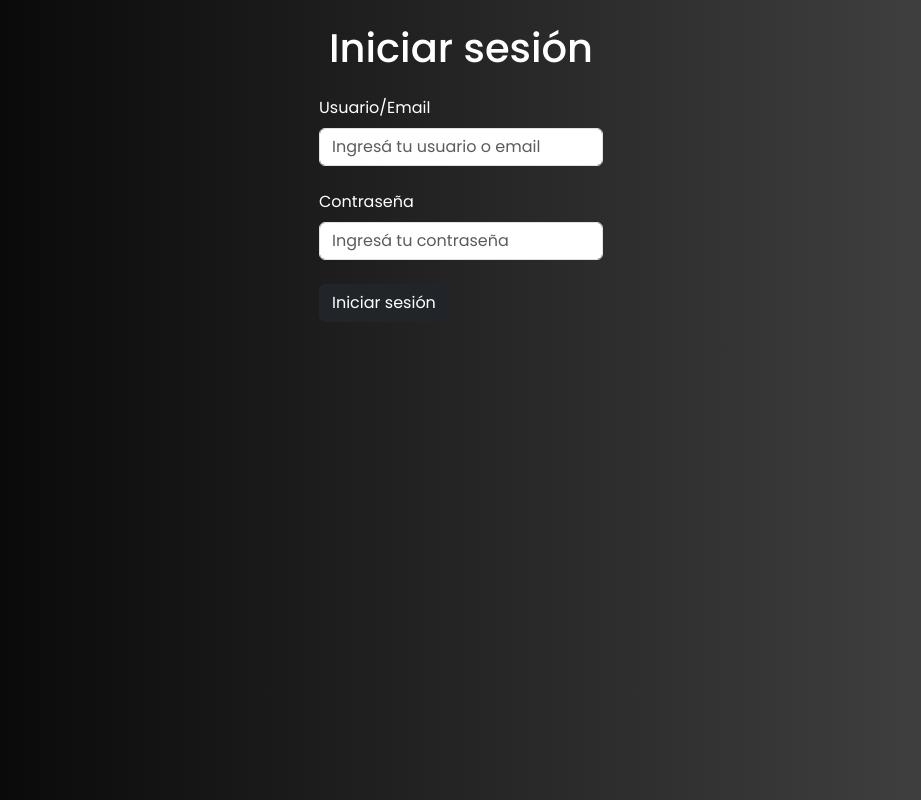
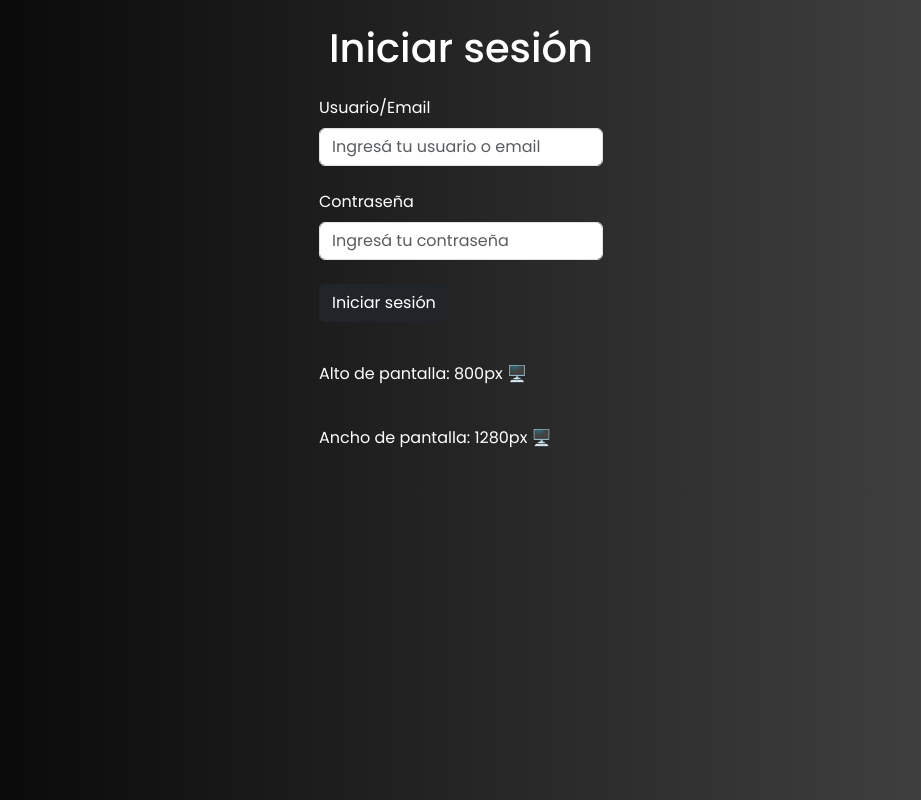
Before and after one commit to FabriLat/TPI-Lab3-2024, a React (Vite) app in the folder CinemaProyect/: page /login in a window 1280 px wide. Shown: the whole page, without its empty margins (179-1100 px from the left). Built offline with nearby package versions, Linux system fonts and the light colour scheme; no server answers.

Commit message:
agregado de custom hook useWindowSize a LogIn

```diff
--- a/CinemaProyect/src/components/adminMoviesDashboard/AdminMoviesDashboard.jsx
+++ b/CinemaProyect/src/components/adminMoviesDashboard/AdminMoviesDashboard.jsx
@@ -4,7 +4,7 @@ import PropTypes from "prop-types";
 import AdminNavBar from "../adminNavBar/AdminNavBar";
 import DeleteMovieModal from "./deleteMovieModal/DeleteMovieModal";
 import AddMovieModal from "./addMovieModal/AddMovieModal";
-import ModifyMovieModal from "./modifyMovieModal/modifyMovieModal";
+import ModifyMovieModal from "./modifyMovieModal/ModifyMovieModal";
 
 const AdminMoviesDashboard = ({
   movies,
--- a/CinemaProyect/src/components/logIn/LogIn.jsx
+++ b/CinemaProyect/src/components/logIn/LogIn.jsx
@@ -4,10 +4,12 @@ import { useNavigate } from "react-router-dom";
 import { useRef, useState, useContext } from "react";
 import { Modal } from "react-bootstrap";
 import { UserContext } from "../../services/authentication/user.context";
+import useWindowSize from "../../custom/useWindowSize";
 
 const LogIn = ({ users }) => {
   console.log("Renderizando LogIn");
   const { setUser } = useContext(UserContext);
+  const { width, height } = useWindowSize();
 
   // estados para mostrar y dejar de mostrar el modal
   const [show, setShow] = useState(false);
@@ -91,6 +93,8 @@ const LogIn = ({ users }) => {
             >
               Iniciar sesión
             </Button>
+            <p style={{marginTop: "40px"}}>Alto de pantalla: {height}px 🖥️</p>
+            <p style={{marginTop: "40px"}}>Ancho de pantalla: {width}px 🖥️</p>
           </Col>
         </Form.Group>
       </Form>
--- /dev/null
+++ b/CinemaProyect/src/custom/useWindowSize.jsx
@@ -0,0 +1,24 @@
+import { useState, useEffect } from "react";
+
+const useWindowSize = () => {
+  const [windowSize, setWindowSize] = useState({ width: window.innerWidth, height: window.innerHeight });
+
+  useEffect(() => {
+    const handleResize = () => {
+      setWindowSize({ width: window.innerWidth, height: window.innerHeight });
+    };
+
+    window.addEventListener("resize", handleResize);
+
+
+    handleResize();
+
+    return () => {
+      window.removeEventListener("resize", handleResize);
+    };
+  }, []);
+
+  return windowSize;
+};
+
+export default useWindowSize;
```
